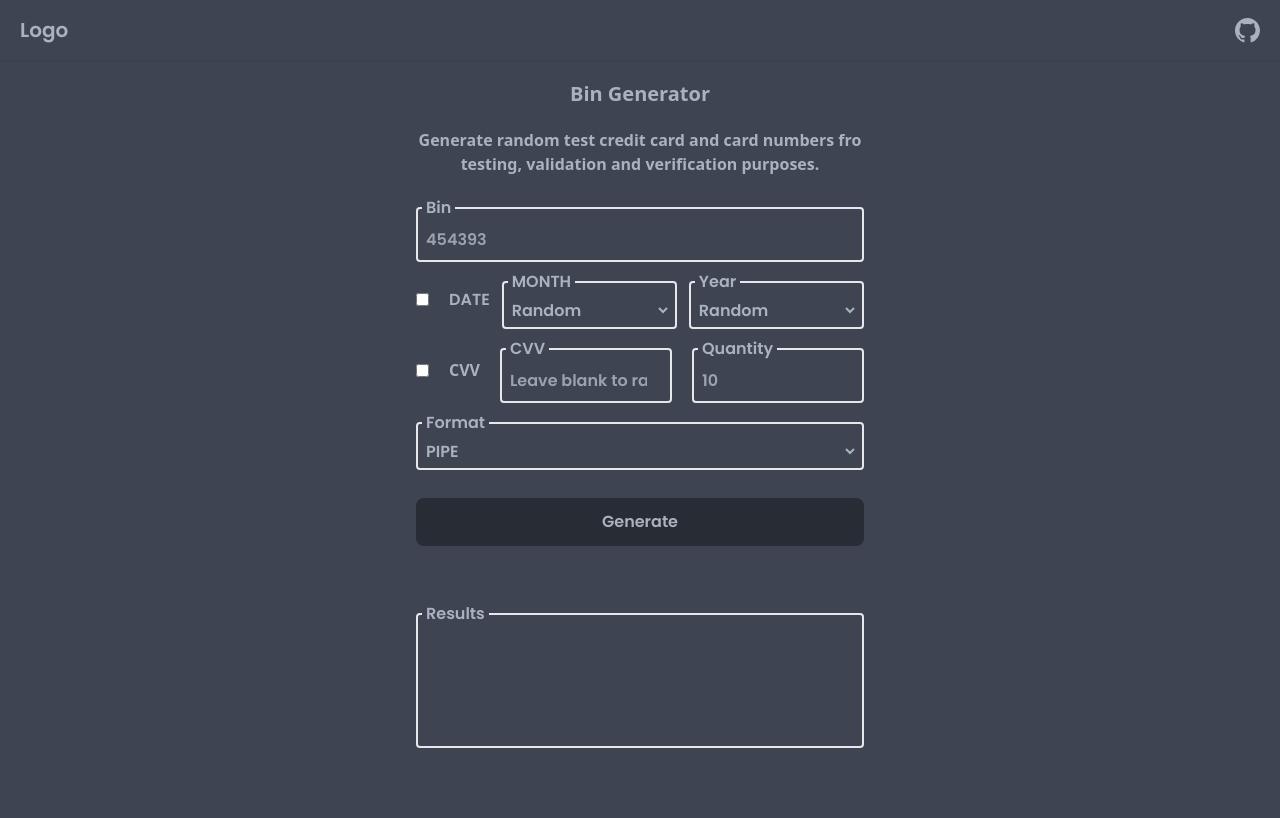
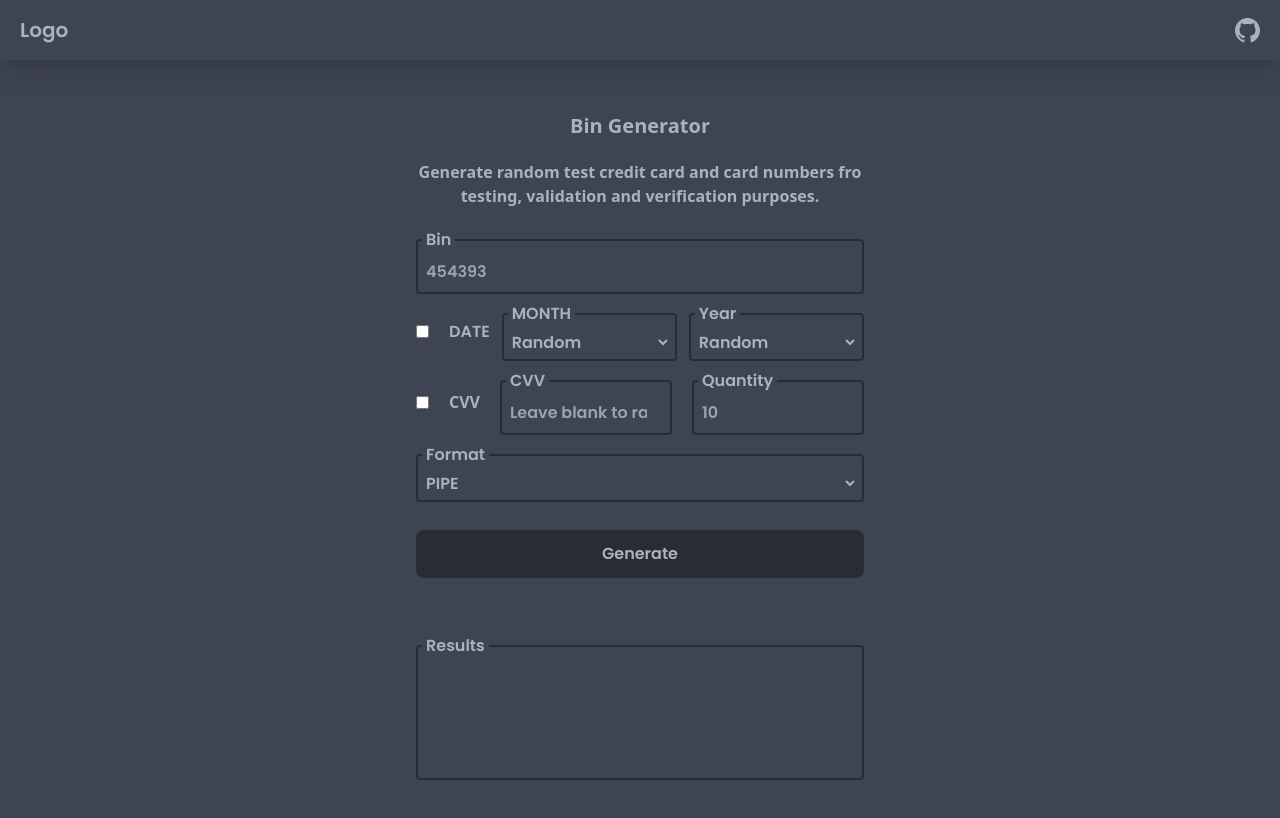
Before and after one commit to Zeddnyx/ZTools, a React (Vite) app: page /bin-generator in a window 1280 px wide. Shown: the top 818 px of the page. Built offline with nearby package versions, Linux system fonts and the light colour scheme.

Commit message:
change colour

```diff
--- a/src/App.jsx
+++ b/src/App.jsx
@@ -4,6 +4,7 @@ import Home from './Pages/Homepage'
 import Cekrek from './Pages/Cekrek'
 import CCGEN from './Pages/BinGen'
 import SendWa from './Pages/SendWa'
+import NotFound from './Pages/NotFound'
 
 function App() {
   return <>
@@ -18,6 +19,7 @@ function App() {
         <Route path='/check-rek' element={<Cekrek />} />
         <Route path='/bin-generator' element={<CCGEN />} />
         <Route path='/send-wa' element={<SendWa />} />
+        <Route path='*' element={<NotFound />} />
       </Routes>
     </div>
   </Router>
--- /dev/null
+++ b/src/Pages/NotFound.jsx
@@ -0,0 +1,15 @@
+import { useNavigate } from 'react-router-dom'
+
+export default function NotFound() {
+
+  const goTo = useNavigate()
+
+  const handleBtn = () => {
+    goTo('/')
+  }
+
+  return <section className='section mt-36'>
+    <h1 className='my-10 font-bold text-4xl text-center'>Not Found!</h1>
+    <button onClick={handleBtn} className='btn my-8' type="submit">Refresh</button>
+  </section>
+}
--- a/src/index.css
+++ b/src/index.css
@@ -3,7 +3,7 @@
 @tailwind utilities;
 
 .nav {
-  @apply flex justify-between px-5 py-4 items-center w-full bg-mainBg  font-pop  shadow-sm fixed top-0 left-0
+  @apply flex justify-between px-5 py-4 items-center w-full bg-mainBg  font-pop  shadow-xl fixed top-0 left-0
 }
 .logo {
   @apply font-bold text-xl text-mainText  outline-none
@@ -16,7 +16,7 @@
 }
 
 .section {
-  @apply max-w-md mx-auto my-20 bg-mainBg
+  @apply max-w-md mx-auto my-28 bg-mainBg
 }
 .heading-judul {
   @apply font-bold text-xl text-center my-5 text-mainText
@@ -24,10 +24,10 @@
 
 
 .boxTools {
-  @apply border-2 font-pop text-mainText p-5 rounded outline-none w-full
+  @apply shadow-lg hover:shadow-xl font-pop text-mainText p-5 rounded outline-none w-full
 }
 .field {
-  @apply border-2 p-1 rounded  w-full font-pop text-mainText
+  @apply border-2 border-mainBtn p-1 rounded  w-full font-pop text-mainText
 }
 .legend {
   @apply px-1 text-mainText
```
